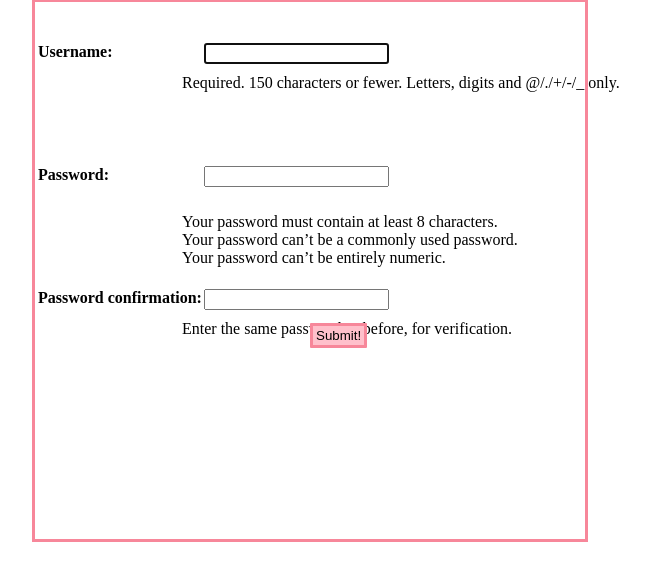
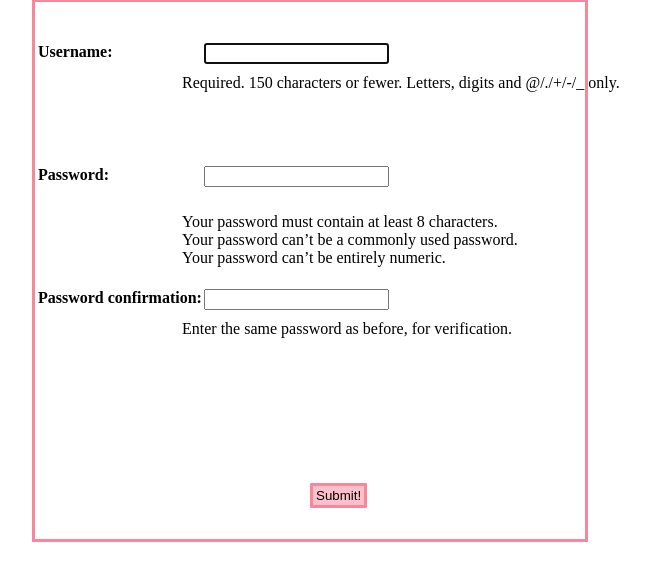
Before and after one commit to TehilahZaman/project-care-scribe, a Django app: page /accounts/signup/ in a window 1280 px wide. Shown: the part 212-800 px from the top of the page, without its empty margins (330-980 px from the left). Run offline with Django 5.2, Linux system fonts and the light colour scheme.

Commit message:
adjusted button postion

```diff
--- a/main_app/static/css/forms/auth-form.css
+++ b/main_app/static/css/forms/auth-form.css
@@ -45,7 +45,7 @@ span.helptext {
 
 .signup-submit {
   position: absolute;
-  bottom: 30%;
+  bottom: 10%;
 }
 
 .login-submit {
```
